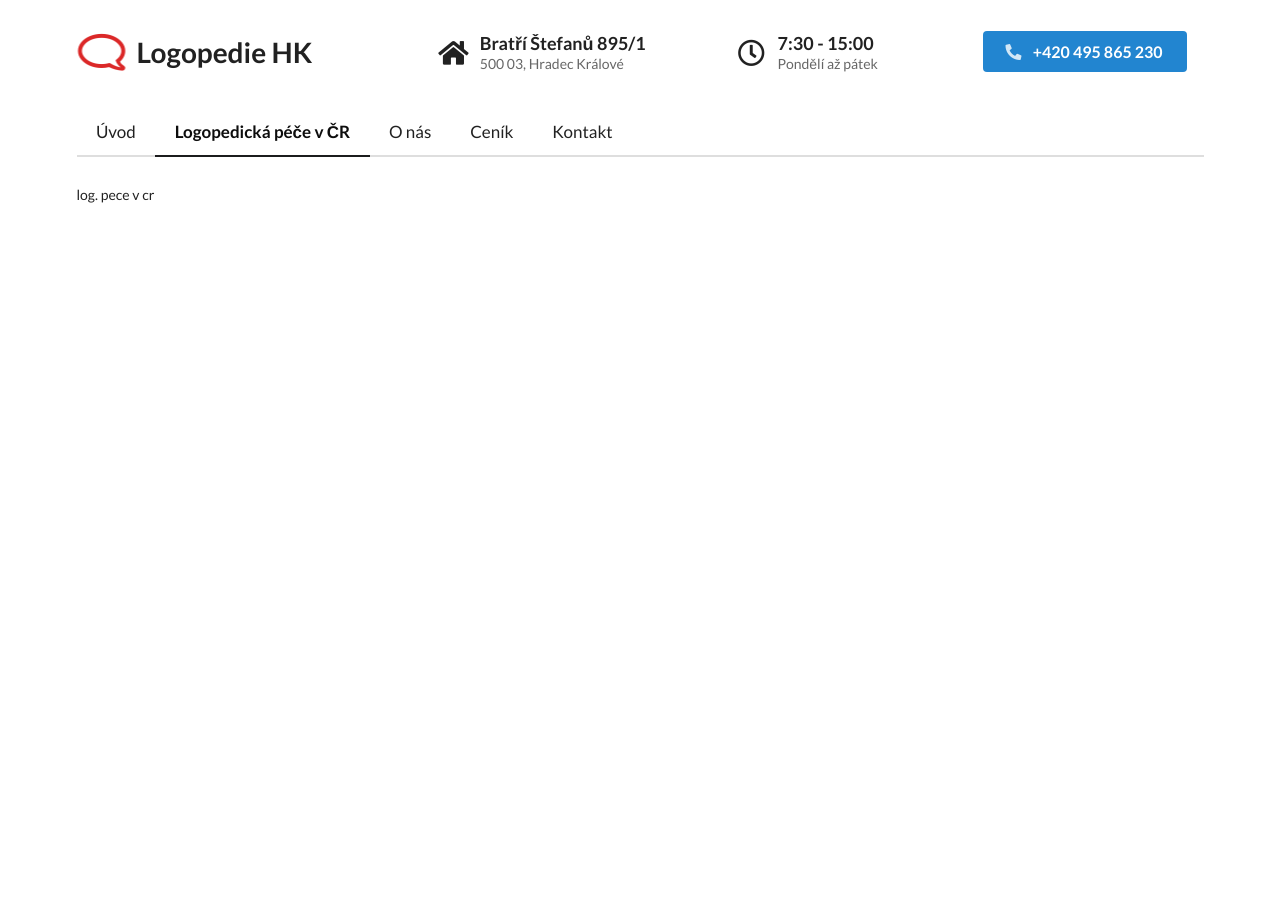
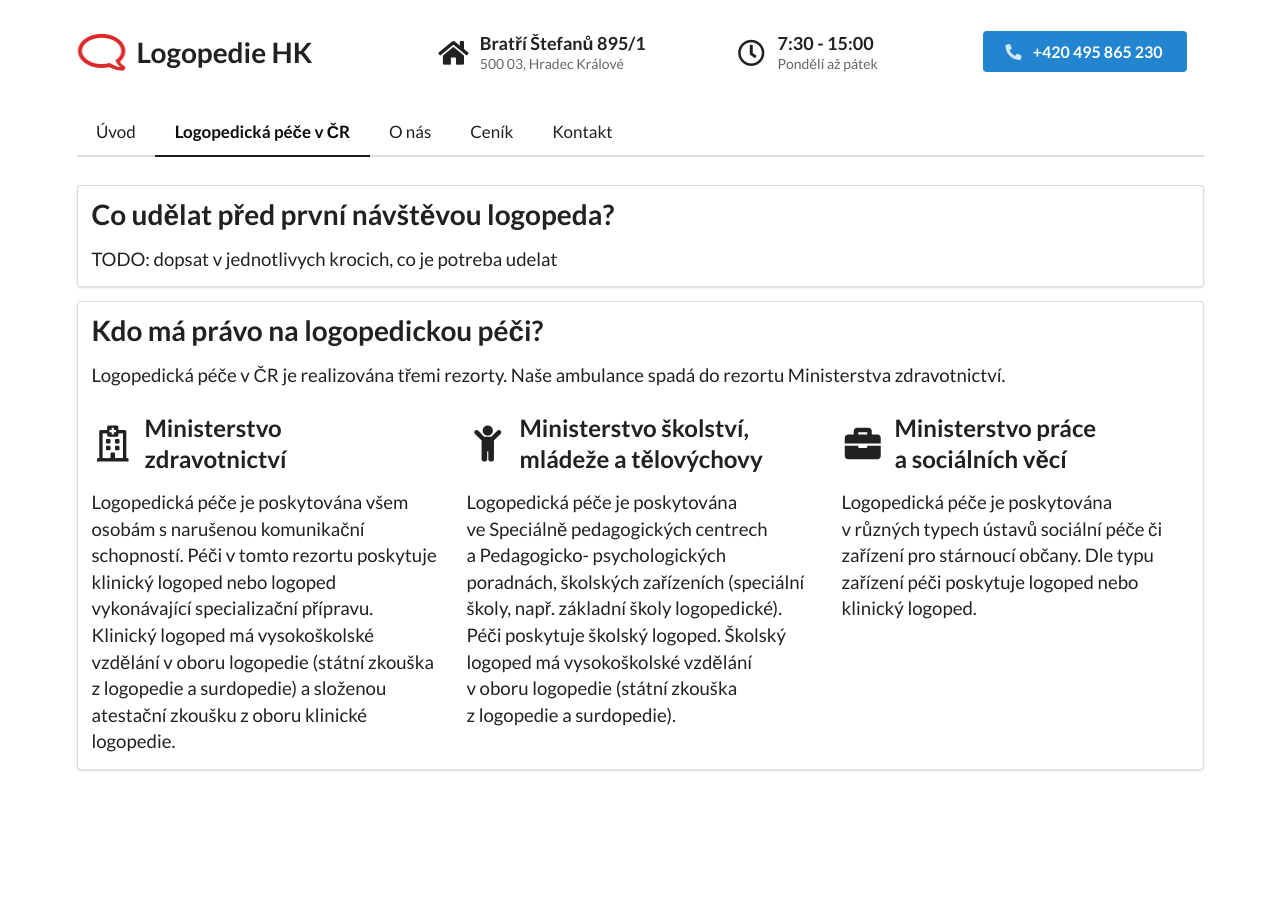
Before and after one commit to dstlmrk/logopediehk, a Jekyll site: the page built from logopedicka_pece.html, in a window 1280 px wide. Built offline with Jekyll 4.4.1, drawn with Linux system fonts in a browser that asks for light colours; nearby versions of some CDN libraries.

Commit message:
edit howto page and add editorconfig

```diff
--- a/_includes/navigation.html
+++ b/_includes/navigation.html
@@ -33,7 +33,7 @@
 						<!-- style="cursor: auto;" -->
 						<div class="ui large blue button" id="phone-button">
 							<i class="horizontally flipped phone icon"></i>
-							+420 495 865 230
+							&#43;&#52;&#50;&#48;&#32;&#52;&#57;&#53;&#32;&#56;&#54;&#53;&#32;&#50;&#51;&#48;
 						</div>
 					</div>
 				</div>
--- a/assets/css/custom.css
+++ b/assets/css/custom.css
@@ -23,6 +23,10 @@
   margin-top: 3em;
   margin-bottom: 0em;
   font-size: 4em;
+  font-weight: normal;
+}
+.masthead h2 {
+  font-size: 1.7em;
   font-weight: normal;
 }
 .masthead h2 {
@@ -103,6 +107,11 @@ p {
   font-size: 1.33em;
 }
 
+#insurance_companies td b {
+  margin-left: 1.5rem;
+  font-size: 120%;
+}
+
 #phone-button {
   cursor: auto;
   /* semantic blue */
--- a/logopedicka_pece.html
+++ b/logopedicka_pece.html
@@ -2,4 +2,86 @@
 layout: default
 title: Logopedie Hradec Králové
 ---
-log. pece v cr
+
+<div class="ui segment">
+    <div class="ui stackable grid">
+        <div class="row">
+            <div class="column">
+                <h1 class="ui header">
+                    <div class="content">
+                        Co udělat před první návštěvou logopeda?
+                    </div>
+                </h1>
+                <p>
+                    TODO: dopsat v jednotlivych krocich, co je potreba udelat
+                </p>
+            </div>
+        </div>
+    </div>
+</div>
+
+<div class="ui segment">
+    <div class="ui stackable grid">
+        <div class="row">
+            <div class="column">
+                <h1 class="ui header">
+                    <div class="content">
+                        Kdo má právo na logopedickou péči?
+                    </div>
+                </h1>
+                <p>
+                    Logopedická péče v&nbsp;ČR je realizována třemi rezorty. Naše ambulance spadá do rezortu Ministerstva zdravotnictví.
+                </p>
+            </div>
+        </div>
+        <div class="three column row">
+            <div class="column">
+                <h2 class="ui header">
+                    <i class="hospital outline icon"></i>
+                    <div class="content">
+                        Ministerstvo<br>zdravotnictví
+                    </div>
+                </h2>
+                <p>
+                    Logopedická péče je poskytována všem osobám s&nbsp;narušenou komunikační schopností. Péči
+                    v&nbsp;tomto
+                    rezortu poskytuje klinický logoped nebo logoped vykonávající specializační přípravu. Klinický
+                    logoped
+                    má vysokoškolské vzdělání v&nbsp;oboru logopedie (státní zkouška z&nbsp;logopedie
+                    a&nbsp;surdopedie)
+                    a&nbsp;složenou
+                    atestační zkoušku z oboru klinické logopedie.
+                </p>
+            </div>
+            <div class="column">
+                <h2 class="ui header">
+                    <i class="child icon"></i>
+                    <div class="content">
+                        Ministerstvo školství,<br>mládeže a&nbsp;tělovýchovy
+                    </div>
+                </h2>
+                <p>
+                    Logopedická péče je poskytována ve&nbsp;Speciálně pedagogických centrech a&nbsp;Pedagogicko-
+                    psychologických poradnách, školských zařízeních (speciální školy, např.&nbsp;základní školy
+                    logopedické).
+                    Péči poskytuje školský logoped. Školský logoped má vysokoškolské vzdělání v&nbsp;oboru logopedie
+                    (státní
+                    zkouška z&nbsp;logopedie a&nbsp;surdopedie).
+                </p>
+            </div>
+            <div class="column">
+                <h2 class="ui header">
+                    <i class="briefcase icon"></i>
+                    <div class="content">
+                        Ministerstvo práce<br>a&nbsp;sociálních věcí
+                    </div>
+                </h2>
+                <p>
+                    Logopedická péče je poskytována v&nbsp;různých typech ústavů sociální péče či zařízení
+                    pro&nbsp;stárnoucí
+                    občany. Dle typu zařízení péči poskytuje logoped nebo klinický logoped.
+                </p>
+            </div>
+        </div>
+    </div>
+</div>
```
Also changed, not shown: cenik.html (+6 -4 lines), Gemfile.lock, kontakt.html (line endings or trailing spaces), 1 other file.
